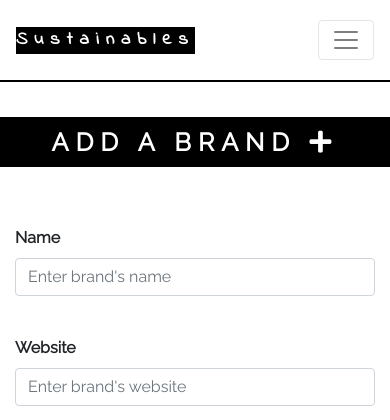
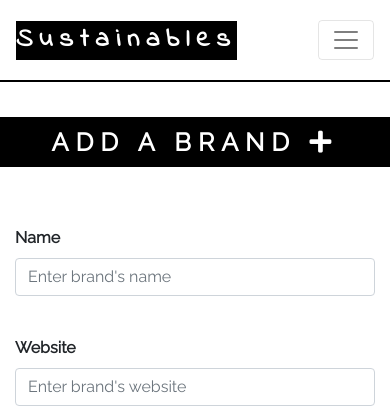
Before and after one commit to ValentineLgd/Sustainable, a Flask app: page /add_brands in a window 390 px wide. Shown: the top 420 px of the page. Run offline with Flask 2, Linux system fonts and the light colour scheme; data that the repository does not hold is empty; some libraries are stand-ins or nearby versions.

Commit message:
Change font size of title & navbar brand

```diff
--- a/static/css/style.css
+++ b/static/css/style.css
@@ -123,7 +123,7 @@ ul {
 
 @media only screen and (max-width: 500px) {
 .navbar-brand {
-    font-size:18px;
+    font-size:26px;
     padding: 0px;
     padding-left:0px;
     padding-right:0px;
@@ -131,6 +131,7 @@ ul {
     color: white;
     margin-left: 0px;
 }
+
 }
 
 @media only screen and (max-width: 350px) {
@@ -508,6 +509,10 @@ ul {
     font-size:16px;
 }
 
+title h1 {
+    font-size: 14px;
+}
+
 }
 
 @media only screen and (max-width: 500px) {
```
